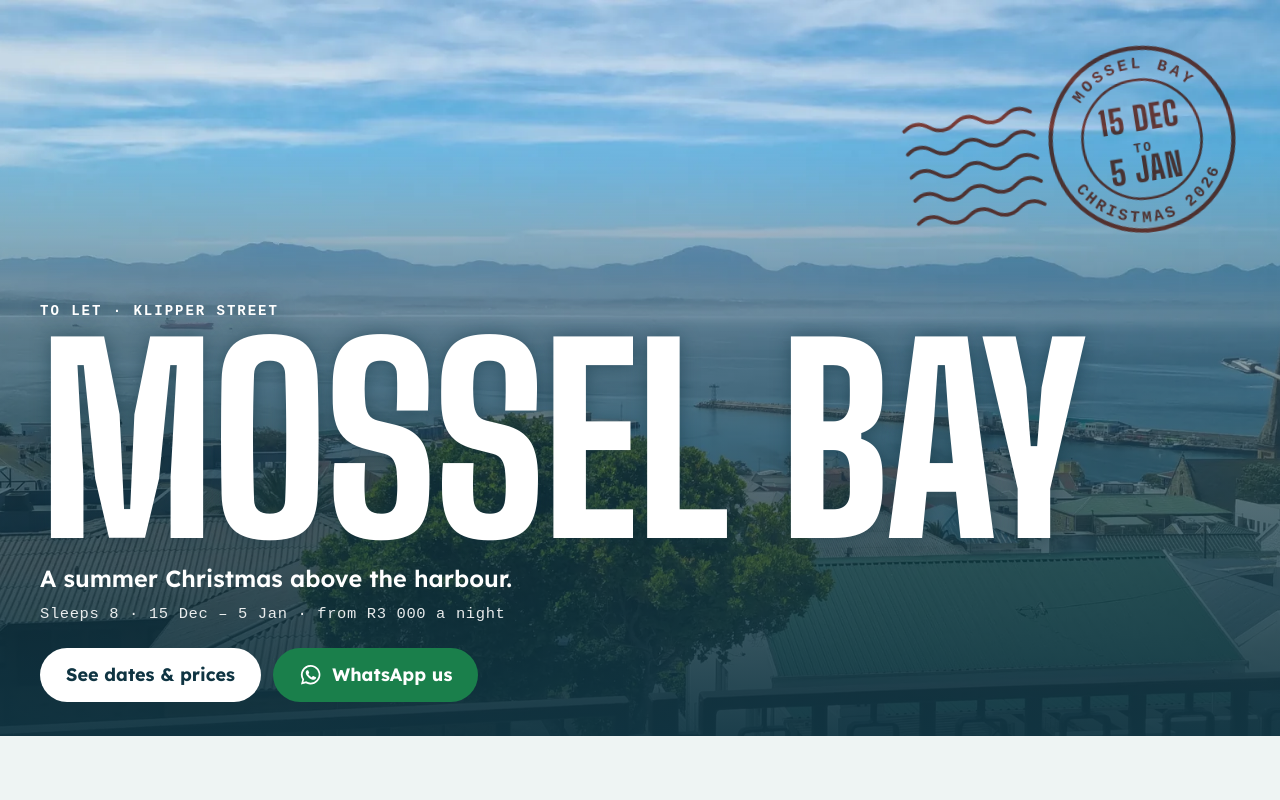
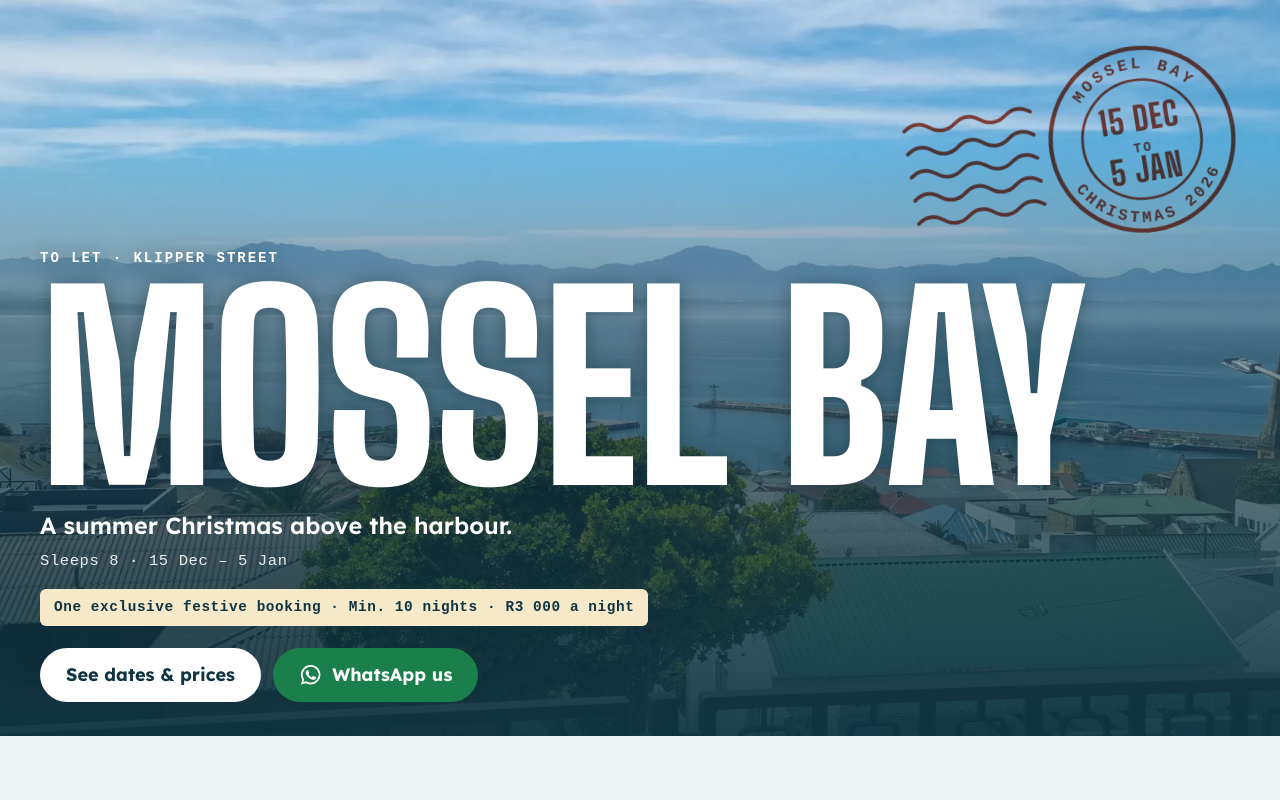
Before and after one commit to yourdesigncoza/mosselbay-christmas, a plain HTML site: page index.html in a window 1280 px wide. Shown: the top 800 px of the page. Drawn offline with Linux system fonts and the light colour scheme; a web font is replaced by a local one.

Commit message:
feat(rates): one festive rate, new enquiry number and booked switch
R3 000 a night for 10-21 nights replaces the two tiers, and enquiries
go to 079 177 1970. Adds the hero badge, no-JS fallback text, price and
dates in link previews, ?ref= on the URL for the enquiry Ref line, and a
fullyBooked flag that marks the season taken.

```diff
--- a/assets/css/site.css
+++ b/assets/css/site.css
@@ -7,6 +7,8 @@ h1, h2, h3, p { margin: 0; }
 :focus-visible { outline: 3px solid var(--sandstone); outline-offset: 3px; }
 .nowrap { white-space: nowrap; }
 .sr-only { position: absolute; width: 1px; height: 1px; overflow: hidden; clip-path: inset(50%); white-space: nowrap; }
+/* fullyBooked in config.js puts .is-booked on <html>: the "booked" parts replace the "open" ones. */
+.is-booked [data-when="open"], html:not(.is-booked) [data-when="booked"] { display: none; }
 
 .wrap { max-width: 760px; margin-inline: auto; padding-inline: 20px; }
 .wrap-wide { max-width: 1240px; margin-inline: auto; padding-inline: 10px; }
@@ -72,6 +74,10 @@ h1, h2, h3, p { margin: 0; }
 .hero-lede { font-size: clamp(1.1rem, 4.6vw, 1.3rem); line-height: 1.3; font-weight: 600; }
 .hero-lede, .section-title { text-wrap: balance; }
 .hero-meta { font-size: .86rem; letter-spacing: .04em; margin-top: 8px; opacity: .9; }
+.badge {
+  display: inline-block; margin-top: 16px; padding: 8px 14px; border-radius: 6px;
+  background: var(--sand); color: var(--ink); font: 600 .8rem/1.45 var(--font-mono); letter-spacing: .04em;
+}
 .postmark {
   position: absolute; z-index: 1; top: calc(18px + env(safe-area-inset-top)); right: 6px;
   width: min(60vw, 340px); transform: rotate(-9deg); opacity: .92; mix-blend-mode: multiply;
@@ -119,12 +125,14 @@ h1, h2, h3, p { margin: 0; }
 .beds strong { margin-right: .35em; }
 
 /* ---------- Dates & prices ---------- */
-.rates { display: grid; grid-template-columns: 1fr 1fr; gap: 10px; margin: 26px 0 34px; }
+/* One column per rate, side by side; a single rate gets one box. */
+.rates { display: grid; grid-auto-flow: column; grid-auto-columns: minmax(0, 20rem); gap: 10px; margin: 26px 0 34px; }
 .rates div { background: var(--mist); border-radius: 10px; padding: 14px 16px; border: 2px solid transparent; }
 .rates div:last-child { border-color: var(--harbour); background: #fff; }
 .rates dt { font: 600 .78rem var(--font-mono); letter-spacing: .06em; text-transform: uppercase; color: var(--ink-soft); }
 .rates dd { margin: 4px 0 0; font: 800 clamp(1.9rem, 10vw, 2.4rem)/1 var(--font-display); }
 .rates small { display: block; margin-top: 4px; font: 400 .85rem var(--font-body); color: var(--ink-soft); }
+.is-booked .booking { margin-top: 30px; }
 
 @media (min-width: 900px) {
   .wrap-dates { max-width: 1060px; }
--- a/assets/js/common.js
+++ b/assets/js/common.js
@@ -4,13 +4,15 @@
   const S = window.SITE;
   const DAY = 86400000;
   const DAYS = ['Sun', 'Mon', 'Tue', 'Wed', 'Thu', 'Fri', 'Sat'];
-  const MONTHS = ['Jan', 'Feb', 'Mar', 'Apr', 'May', 'Jun', 'Jul', 'Aug', 'Sep', 'Oct', 'Nov', 'Dec'];
+  const MONTHS = ['January', 'February', 'March', 'April', 'May', 'June', 'July', 'August', 'September', 'October', 'November', 'December'];
 
   const parse = (iso) => Date.UTC(+iso.slice(0, 4), +iso.slice(5, 7) - 1, +iso.slice(8, 10));
   const addDays = (t, n) => t + n * DAY;
-  const fmt = (t, { weekday = false, year = false } = {}) => {
+  // "15 Dec", or "15 December 2026" with { long: true, year: true }.
+  const fmt = (t, { weekday = false, year = false, long = false } = {}) => {
     const d = new Date(t);
-    return [weekday && DAYS[d.getUTCDay()], d.getUTCDate(), MONTHS[d.getUTCMonth()], year && d.getUTCFullYear()]
+    const month = MONTHS[d.getUTCMonth()];
+    return [weekday && DAYS[d.getUTCDay()], d.getUTCDate(), long ? month : month.slice(0, 3), year && d.getUTCFullYear()]
       .filter(Boolean).join(' ');
   };
   const rand = (n) => 'R' + n.toLocaleString('en-ZA').replace(/,/g, ' ');
@@ -26,22 +28,28 @@
 
   const season = { start: parse(S.season.firstNight), end: parse(S.season.lastCheckOut) };
   const booked = S.booked.map((b) => ({ start: parse(b.from), end: parse(b.to) }));
-  const isBooked = (t) => booked.some((b) => t >= b.start && t < b.end);
+  // fullyBooked marks every day of the season as booked.
+  const isBooked = (t) => Boolean(S.fullyBooked) || booked.some((b) => t >= b.start && t < b.end);
   const year = new Date(season.start).getUTCFullYear();
 
   const phoneDigits = S.contact.phone.replace(/\D/g, '');
   const intlPhone = '27' + phoneDigits.replace(/^0/, '');
-  // Every WhatsApp and email enquiry ends with the reference, so the owner knows it came via the card.
-  const withRef = (body) => (S.contact.ref ? `${body}\n\nRef: ${S.contact.ref}` : body);
+  // Every WhatsApp and email enquiry ends with the reference, so the owner knows where it came from.
+  // ?ref=FB-GROUP on the page address overrides the config ref; anything but A-Z, 0-9 and "-" (max 20) is ignored.
+  const urlRef = (new URLSearchParams(location.search).get('ref') || '').toUpperCase();
+  const ref = /^[A-Z0-9-]{1,20}$/.test(urlRef) ? urlRef : S.contact.ref;
+  const withRef = (body) => (ref ? `${body}\n\nRef: ${ref}` : body);
   const links = {
     whatsapp: (text) => `https://wa.me/${intlPhone}?text=${encodeURIComponent(withRef(text))}`,
     email: (subject, body) => `mailto:${S.contact.email}?subject=${encodeURIComponent(subject)}&body=${encodeURIComponent(withRef(body))}`,
     tel: () => `tel:+${intlPhone}`,
   };
-  // The message every WhatsApp and email link opens with.
+  // The message every WhatsApp and email link opens with. Once fully booked it no longer asks about dates.
   const generic = () => ({
     subject: `Mossel Bay holiday home, Christmas ${year}`,
-    body: `Hi, I'm interested in your Mossel Bay holiday home for Christmas (${fmt(season.start)} – ${fmt(season.end)}). Which dates are still open?`,
+    body: S.fullyBooked
+      ? 'Hi, I have a question about your Mossel Bay holiday home.'
+      : `Hi, I'm interested in your Mossel Bay holiday home for Christmas (${fmt(season.start)} – ${fmt(season.end)}). Which dates are still open?`,
   });
 
   // Red-ink postmark with the season dates, as franked at the Post Office Tree.
@@ -64,23 +72,29 @@
     </svg>`;
   }
 
+  // rateFrom is the cheapest (longest-stay) price, rateStd the price for the shortest stay. With one rate they match.
   const values = {
     rateFrom: rand(rates[0].perNight),
-    rateLongNights: rateNights(rates[0]),
     rateStd: rand(rates[rates.length - 1].perNight),
-    rateStdNights: rateNights(rates[rates.length - 1]),
     minNights,
     maxNights,
     seasonStart: fmt(season.start, { year: true }),
     seasonEnd: fmt(season.end, { year: true }),
+    seasonStartLong: fmt(season.start, { year: true, long: true }),
+    seasonEndLong: fmt(season.end, { year: true, long: true }),
     seasonShort: `${fmt(season.start)} – ${fmt(season.end)}`,
     seasonYear: year,
     phone: S.contact.phone,
     email: S.contact.email,
   };
 
+  // Markup may carry fallback text for no-JS visitors and link previews; a stale one is flagged in the console.
   function fill(root = document) {
-    root.querySelectorAll('[data-fill]').forEach((el) => { el.textContent = values[el.dataset.fill]; });
+    root.querySelectorAll('[data-fill]').forEach((el) => {
+      const text = String(values[el.dataset.fill]);
+      if (el.textContent && el.textContent !== text) console.warn(`Fallback text for ${el.dataset.fill} is "${el.textContent}", config.js gives "${text}"`);
+      el.textContent = text;
+    });
     root.querySelectorAll('[data-postmark]').forEach((el) => { el.innerHTML = postmark(); });
     root.querySelectorAll('[data-link]').forEach((el) => {
       const kind = el.dataset.link;
@@ -89,6 +103,9 @@
     });
   }
 
-  window.Stay = { DAY, parse, addDays, fmt, rand, rates, minNights, maxNights, season, isBooked, links, generic, values, fill };
+  // <html class="is-booked"> swaps the [data-when="open"] parts of the page for the [data-when="booked"] ones.
+  document.documentElement.classList.toggle('is-booked', Boolean(S.fullyBooked));
+
+  window.Stay = { DAY, parse, addDays, fmt, rand, rates, rateNights, minNights, maxNights, season, isBooked, links, generic, values, fill };
   fill();
 })();
--- a/assets/js/config.js
+++ b/assets/js/config.js
@@ -1,21 +1,28 @@
 /* Everything you might want to change lives here: dates, rates, bookings, contact, photos, places.
-   Dates are YYYY-MM-DD. After editing, commit and push; the page and the card update themselves. */
+   Dates are YYYY-MM-DD. After editing, commit and push; the page and the card update themselves.
+   index.html also shows the price, dates, nights and phone as plain text (for link previews, search engines
+   and phones without JavaScript): after changing those here, change the same text in index.html too. */
 window.SITE = {
   // Guests can arrive from firstNight and must leave by lastCheckOut. No stay is longer than maxNights.
-  season: { firstNight: '2026-12-15', lastCheckOut: '2027-01-05', maxNights: 14 },
+  season: { firstNight: '2026-12-15', lastCheckOut: '2027-01-05', maxNights: 21 },
 
   // Each rate runs from its minNights up to the next rate; the last one up to maxNights.
-  // The shortest stay is the smallest minNights.
+  // The shortest stay is the smallest minNights. The page lists one row per rate.
   rates: [
-    { minNights: 12, perNight: 3200 },
-    { minNights: 14, perNight: 3000 },
+    { minNights: 10, perNight: 3000 },
   ],
 
   // Confirmed bookings: guests arrive on "from" and leave on "to", e.g. { from: '2026-12-19', to: '2027-01-02' }.
   booked: [],
 
+  // true = the festive season is taken. The page then says it's booked, greys out the whole calendar and
+  // hides the prices and the enquiry buttons. Leave it false while you're still taking enquiries.
+  fullyBooked: false,
+
   // ref is added as the last line of every WhatsApp and email enquiry. Leave it empty ('') to drop it.
-  contact: { phone: '084 868 2186', email: 'marisajansevanvuuren3@gmail.com', ref: 'KLIPPER-CARD' },
+  // A ref on the page address overrides it, e.g. ...mosselbay-christmas/?ref=FB-GROUP (letters, digits and
+  // hyphens, up to 20 characters, sent in capitals; anything else is ignored and this ref is used).
+  contact: { phone: '079 177 1970', email: 'marisajansevanvuuren3@gmail.com', ref: 'KLIPPER-CARD' },
 
   // Gallery order, as a walk through the house. "wide" photos take a full row on phones and a 2x2 block on
   // computers; keep the plain photos between wide ones in multiples of 4 so the grid has no gaps. A wide photo placed last becomes a full-width banner.
--- a/assets/js/site.js
+++ b/assets/js/site.js
@@ -1,7 +1,7 @@
 /* Page behaviour: photo gallery, availability calendar, area map and places list. */
 (function () {
   const S = window.SITE;
-  const { DAY, season, isBooked, addDays, fmt } = window.Stay;
+  const { DAY, season, isBooked, addDays, fmt, rand, rates, rateNights } = window.Stay;
   const $ = (sel, root = document) => root.querySelector(sel);
   const esc = (s) => String(s).replace(/[&<>"]/g, (c) => ({ '&': '&amp;', '<': '&lt;', '>': '&gt;', '"': '&quot;' })[c]);
 
@@ -50,6 +50,10 @@
     touchX = null;
     if (Math.abs(dx) > 50) show(current + (dx < 0 ? 1 : -1));
   });
+
+  /* ---------- Rates: one row per rate, shortest stay first (replaces the fallback row in the markup) ---------- */
+  $('[data-rates]').innerHTML = [...rates].reverse().map((r) => `
+    <div><dt>${rateNights(r)}</dt><dd>${rand(r.perNight)} <small>a night</small></dd></div>`).join('');
 
   /* ---------- Availability calendar: display only, guests send their own dates ---------- */
   const mondayOf = (t) => addDays(t, -((new Date(t).getUTCDay() + 6) % 7));
--- a/index.html
+++ b/index.html
@@ -3,12 +3,12 @@
 <head>
   <meta charset="utf-8">
   <meta name="viewport" content="width=device-width, initial-scale=1, viewport-fit=cover">
-  <title>Holiday home in Mossel Bay · Christmas 2026</title>
-  <meta name="description" content="Family holiday home with sea views over the harbour in Mossel Bay. Sleeps 8. Available for Christmas 2026.">
+  <title>Holiday home in Mossel Bay · Christmas 2026 · R3 000 a night</title>
+  <meta name="description" content="Family holiday home with sea views over the harbour in Mossel Bay. Sleeps 8. Available 15 December 2026 to 5 January 2027, one booking of 10 to 21 nights at R3 000 a night.">
   <meta name="theme-color" content="#0F3442">
   <meta property="og:type" content="website">
-  <meta property="og:title" content="Holiday home in Mossel Bay · Christmas 2026">
-  <meta property="og:description" content="Sea views over the harbour, sleeps 8. Photos, open dates and prices.">
+  <meta property="og:title" content="Holiday home in Mossel Bay · Christmas 2026 · R3 000 a night">
+  <meta property="og:description" content="Sea views over the harbour, sleeps 8. 15 Dec 2026 – 5 Jan 2027, min. 10 nights, R3 000 a night. One exclusive festive booking.">
   <meta property="og:url" content="https://yourdesigncoza.github.io/mosselbay-christmas/">
   <meta property="og:image" content="https://yourdesigncoza.github.io/mosselbay-christmas/assets/img/og.jpg">
   <meta property="og:image:width" content="1200">
@@ -31,8 +31,10 @@
     <p class="eyebrow">To let · Klipper Street</p>
     <h1 class="hero-title">Mossel Bay</h1>
     <p class="hero-lede">A summer Christmas above the harbour.</p>
-    <p class="hero-meta">Sleeps 8 · <span class="nowrap" data-fill="seasonShort"></span> · <span class="nowrap">from <span data-fill="rateFrom"></span> a night</span></p>
-    <div class="actions">
+    <p class="hero-meta">Sleeps 8 · <span class="nowrap" data-fill="seasonShort">15 Dec – 5 Jan</span></p>
+    <p class="badge" data-when="open"><span class="nowrap">One exclusive festive booking ·</span> <span class="nowrap">Min. <span data-fill="minNights">10</span> nights ·</span> <span class="nowrap"><span data-fill="rateStd">R3&nbsp;000</span> a night</span></p>
+    <p class="badge" data-when="booked">Booked for Christmas <span data-fill="seasonYear">2026</span></p>
+    <div class="actions" data-when="open">
       <a class="btn btn-light" href="#dates">See dates &amp; prices</a>
       <a class="btn btn-whatsapp" data-link="whatsapp" target="_blank" rel="noopener">
         <svg class="icon" aria-hidden="true"><use href="#i-whatsapp"/></svg>WhatsApp us
@@ -81,11 +83,12 @@
   <section class="section dates" id="dates" aria-labelledby="dates-title">
     <div class="wrap wrap-dates">
       <h2 class="section-title" id="dates-title">Dates &amp; prices</h2>
-      <p class="lede">The house is free from <strong data-fill="seasonStart"></strong> to <strong data-fill="seasonEnd"></strong>. Stays are <span data-fill="minNights"></span> to <span data-fill="maxNights"></span> nights.</p>
+      <p class="lede" data-when="open">Available <strong class="nowrap" data-fill="seasonStartLong">15 December 2026</strong> to <strong class="nowrap" data-fill="seasonEndLong">5 January 2027</strong>. Minimum stay <span data-fill="minNights">10</span> nights, one exclusive booking for the festive period.</p>
+      <p class="lede" data-when="booked">The house is booked for the festive period, <strong class="nowrap" data-fill="seasonStartLong">15 December 2026</strong> to <strong class="nowrap" data-fill="seasonEndLong">5 January 2027</strong>. Thank you to everyone who asked.</p>
 
-      <dl class="rates">
-        <div><dt><span data-fill="rateStdNights"></span></dt><dd><span data-fill="rateStd"></span> <small>a night</small></dd></div>
-        <div><dt><span data-fill="rateLongNights"></span></dt><dd><span data-fill="rateFrom"></span> <small>a night</small></dd></div>
+      <!-- site.js rebuilds this list from the rates in config.js; the row here is the no-JS fallback. -->
+      <dl class="rates" data-rates data-when="open">
+        <div><dt>10–21 nights</dt><dd>R3&nbsp;000 <small>a night</small></dd></div>
       </dl>
 
       <div class="booking" data-booking>
@@ -99,7 +102,7 @@
        <div class="booking-side">
         <p class="guests"><strong>Max 8 people:</strong> 4&nbsp;adults and 4&nbsp;children.</p>
 
-        <div class="actions">
+        <div class="actions" data-when="open">
           <a class="btn btn-whatsapp" data-link="whatsapp" target="_blank" rel="noopener">
             <svg class="icon" aria-hidden="true"><use href="#i-whatsapp"/></svg>Send on WhatsApp
           </a>
@@ -107,7 +110,7 @@
             <svg class="icon" aria-hidden="true"><use href="#i-mail"/></svg>Send by email
           </a>
         </div>
-        <p class="fine">Your message opens ready to send. Add the dates you'd like; nothing is booked until we confirm.</p>
+        <p class="fine" data-when="open">Your message opens ready to send. Add the dates you'd like; nothing is booked until we confirm.</p>
        </div>
       </div>
     </div>
@@ -136,7 +139,7 @@
 <footer class="contact" id="contact">
   <div class="wrap">
     <h2 class="section-title">Ask about the house</h2>
-    <p class="lede">WhatsApp or call <a data-link="tel" data-fill="phone"></a>, or email <a data-link="email" data-fill="email"></a>.</p>
+    <p class="lede">WhatsApp or call <a data-link="tel" data-fill="phone">079 177 1970</a>, or email <a data-link="email" data-fill="email">marisajansevanvuuren3@gmail.com</a>.</p>
     <div class="actions">
       <a class="btn btn-whatsapp" data-link="whatsapp" target="_blank" rel="noopener">
         <svg class="icon" aria-hidden="true"><use href="#i-whatsapp"/></svg>WhatsApp us
@@ -150,8 +153,8 @@
   </div>
 </footer>
 
-<nav class="dock" data-dock aria-label="Quick links">
-  <span class="dock-price"><span class="dock-from">From</span> <strong data-fill="rateFrom"></strong> a night</span>
+<nav class="dock" data-dock data-when="open" aria-label="Quick links">
+  <span class="dock-price"><span class="dock-from">From</span> <strong data-fill="rateFrom">R3&nbsp;000</strong> a night</span>
   <a class="btn btn-small" href="#dates">Dates &amp; prices</a>
 </nav>
 
```
Also changed, not shown: 2 other files.
